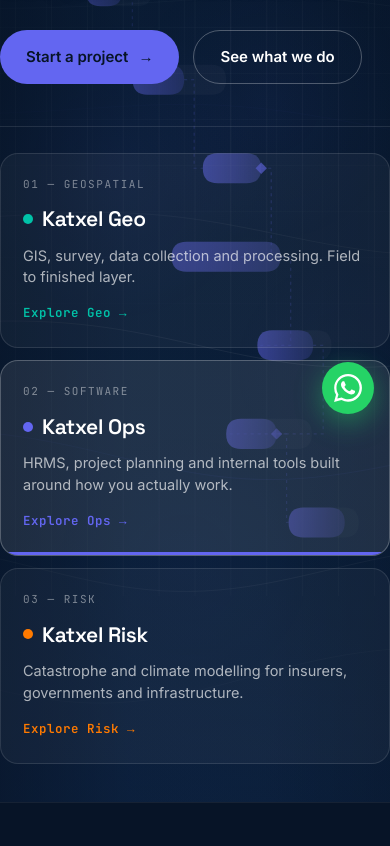
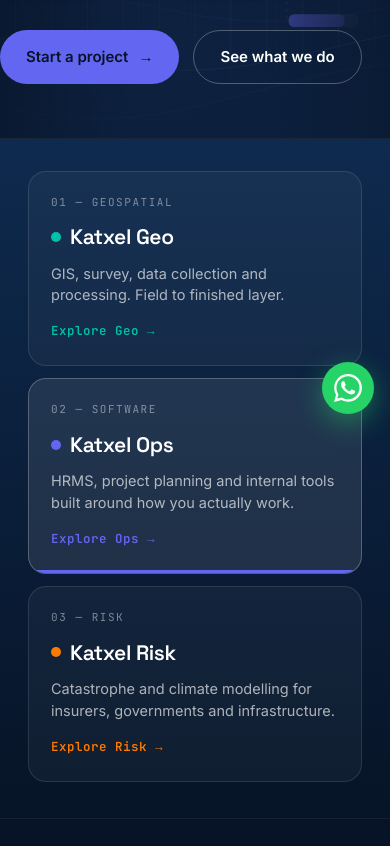
Before and after one commit to tag-amitkumar/katxel-landing-page, a plain HTML site: page index.html in a window 390 px wide. Shown: the part 414-1260 px from the top of the page. Drawn offline with Linux system fonts and the light colour scheme; animation ran at ten frames a second.

Commit message:
Move the division cards out of the hero canvas
The three lens cards sat inside <section class="hero">, and the hero canvas
is position:absolute / inset:0 across that whole section, so the animation
ran behind the cards' translucent panels and read as overlap.

The rail now lives in its own .lens-band section immediately after the hero,
with an opaque navy gradient that carries the hero's bottom colour down into
the stats strip. Same position on the page, no animation behind the cards.

Hero picks up bottom padding to replace the space the rail was occupying.
Verified across ten viewport widths: the cards start 33-41px below where the
canvas ends, with no horizontal overflow at any width.

Co-Authored-By: Claude Opus 5 <noreply@anthropic.com>

```diff
--- a/assets/site.css
+++ b/assets/site.css
@@ -166,7 +166,7 @@ section{position:relative}
    off into empty canvas on the right.
    ------------------------------------------------------------------------ */
 .lens-hero .hero-inner{
-  padding:56px 0 0;display:grid;grid-template-columns:1.08fr .92fr;
+  padding:64px 0 76px;display:grid;grid-template-columns:1.08fr .92fr;
   gap:24px 60px;align-items:center;
 }
 .lens-hero .hero-copy{max-width:660px}
@@ -197,10 +197,15 @@ section{position:relative}
 .lp-foot{font-family:var(--font-mono);font-size:11px;letter-spacing:.045em;color:rgba(255,255,255,.52);display:flex;align-items:center;gap:9px;line-height:1.5}
 .lp-foot::before{content:"";width:7px;height:7px;border-radius:2px;background:var(--accent);flex:none;transition:background .4s}
 
+/* Own band, outside .hero — the hero canvas is inset:0 of .hero, so anything
+   left inside it gets the animation running behind its translucent panels. */
+.lens-band{
+  position:relative;z-index:2;
+  background:linear-gradient(180deg,var(--navy-2),var(--navy-deep));
+  border-top:1px solid rgba(255,255,255,.08);
+}
 .lens-rail{
-  grid-column:1/-1;
-  position:relative;z-index:3;display:grid;grid-template-columns:repeat(3,1fr);gap:18px;
-  padding:28px 0 38px;margin-top:14px;border-top:1px solid rgba(255,255,255,.1);
+  display:grid;grid-template-columns:repeat(3,1fr);gap:18px;padding:40px 0 44px;
 }
 .lens{
   position:relative;text-align:left;cursor:pointer;overflow:hidden;
@@ -555,7 +560,7 @@ html.anim .stagger.in>*:nth-child(8){transition-delay:.49s}
   .lens-hero .hero-inner{grid-template-columns:1fr;gap:34px}
   .lens-hero .hero-copy{max-width:none}
   .lens-panel{display:none}
-  .lens-rail{grid-template-columns:1fr;gap:12px;margin-top:8px;padding-top:26px}
+  .lens-rail{grid-template-columns:1fr;gap:12px;padding:32px 0 36px}
   .lens-copy{min-height:0}
   .hrms{grid-template-columns:1fr}
 }
@@ -570,7 +575,7 @@ html.anim .stagger.in>*:nth-child(8){transition-delay:.49s}
   .pad{padding:66px 0}
   .pad-sm{padding:54px 0}
   .hero-inner{padding:54px 0 64px}
-  .lens-hero .hero-inner{padding:44px 0 0}
+  .lens-hero .hero-inner{padding:44px 0 54px}
   .foot-bottom{flex-direction:column;align-items:flex-start}
   .step{padding:0}
   .kb-col{min-height:0}
--- a/index.html
+++ b/index.html
@@ -109,7 +109,12 @@
       <div class="lp-bars" id="lpBars" aria-hidden="true"></div>
       <p class="lp-foot" id="lpFoot">Field capture → processing → finished layer</p>
     </aside>
+  </div>
+</section>
 
+<!-- DIVISION RAIL — its own band so the hero canvas never sits behind the cards -->
+<section class="lens-band">
+  <div class="wrap">
     <div class="lens-rail" id="lensRail" role="group" aria-label="Katxel divisions">
       <a class="lens" data-lens="geo" data-active="true" href="geo.html">
         <span class="tick" aria-hidden="true"></span>
```
